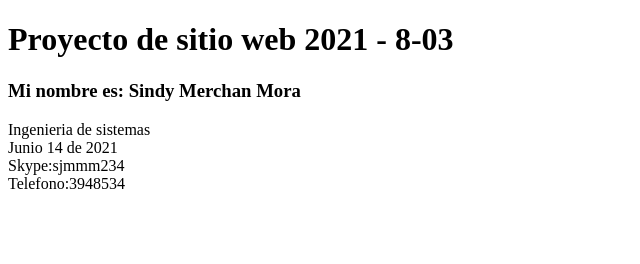
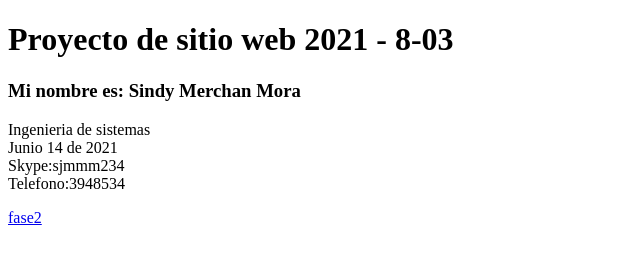
Before and after one commit to sjmerchan/DSW-SindyMerchan, a plain HTML site: page index.html in a window 1280 px wide. Shown: the full height of the page, 0-640 px from the left. Drawn offline with Linux system fonts and the light colour scheme.

Commit message:
fase 2 actualizacion
se actualizo la pagina web

```diff
--- a/index.html
+++ b/index.html
@@ -15,5 +15,6 @@
         Skype:sjmmm234 <br>
         Telefono:3948534 <br>
     </p>
+    <a href="fase2/desaing.html">fase2</a>
 </body>
 </html>
```
